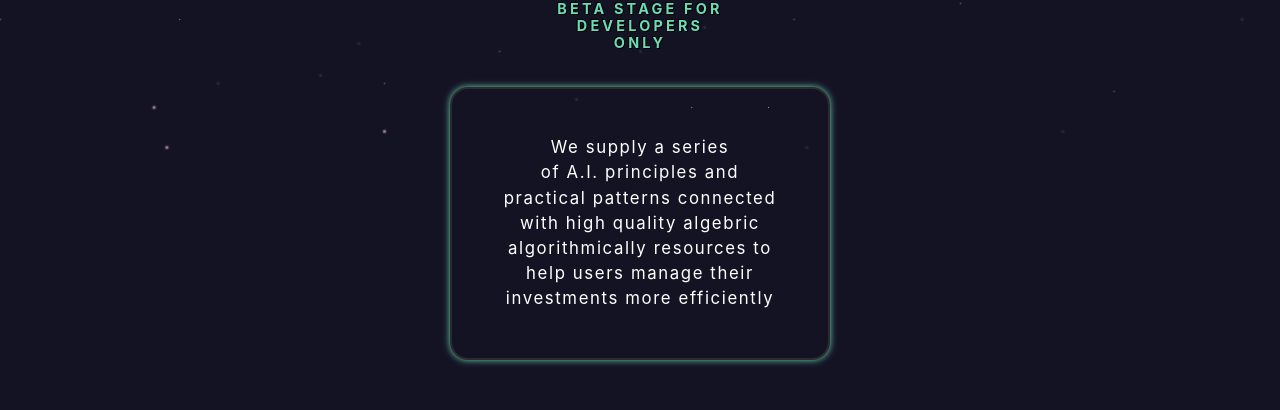
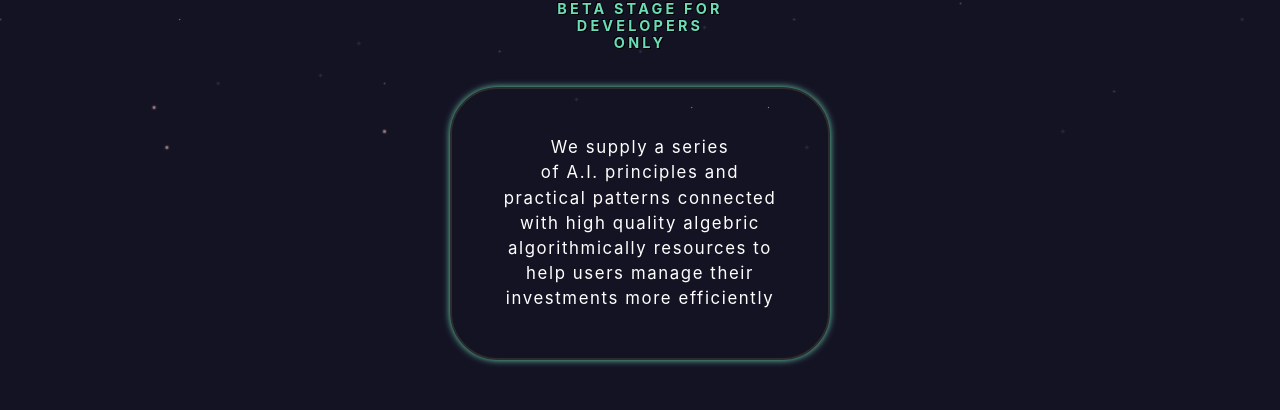
Before and after one commit to Kompweb-1/OAIO, a React (Create React App) app: page / in a window 1280 px wide. Shown: the part 637-1047 px from the top of the page. Built offline with nearby package versions, Linux system fonts and the light colour scheme.

Commit message:
phase 1 completed-01

```diff
--- a/src/style/home.css
+++ b/src/style/home.css
@@ -42,6 +42,10 @@
   text-shadow: 1px 1px 0px #000000, -1px -1px 0px #000000;
   letter-spacing: 0.2rem;
 }
+
+.title h4:hover {
+  color: #ffffff;
+}
 .home-card {
   display: flex;
   flex-direction: column;
@@ -85,10 +89,10 @@
     rgba(0, 0, 0, 0.17) 0px -23px 25px 0px inset,
     rgba(0, 0, 0, 0.15) 0px -36px 30px 0px inset,
     rgba(0, 0, 0, 0.1) 0px -79px 40px 0px inset;
-  border-radius: 18px;
+  border-radius: 48px;
 }
 .p-content:hover {
-  /* color: white; */
+  color: #c3ffeb;
   /* transform: scale(1.05); */
   /* line-height: 1.5; */
   /* letter-spacing: 0.1em; */
```
